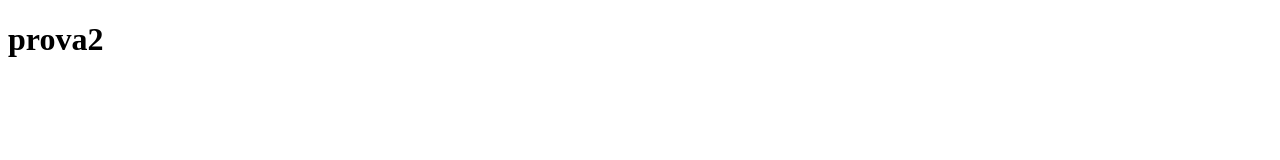
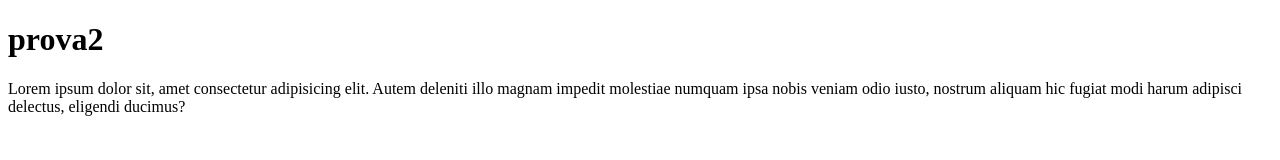
Before and after one commit to ElioSpena/prova-1, a plain HTML site: page index.html in a window 1280 px wide. Drawn offline with Linux system fonts and the light colour scheme.

Commit message:
feat: paragrafo

```diff
--- a/index.html
+++ b/index.html
@@ -7,5 +7,6 @@
 </head>
 <body>
     <h1>prova2</h1>
+    <p>Lorem ipsum dolor sit, amet consectetur adipisicing elit. Autem deleniti illo magnam impedit molestiae numquam ipsa nobis veniam odio iusto, nostrum aliquam hic fugiat modi harum adipisci delectus, eligendi ducimus?</p>
 </body>
 </html>
```
